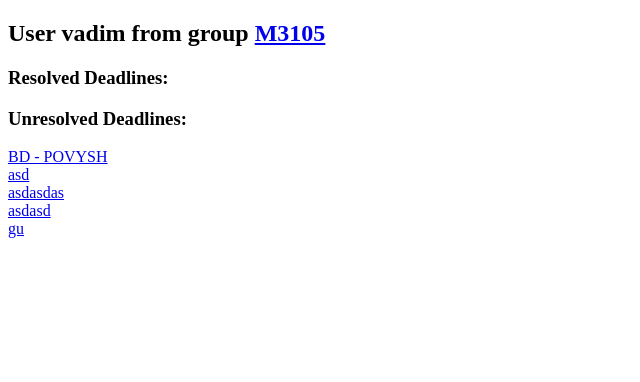
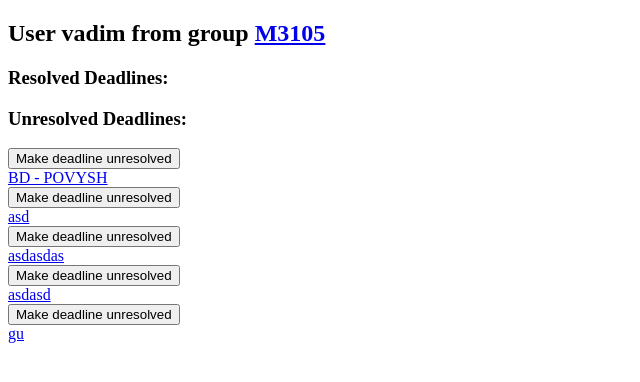
Before and after one commit to DebDoDab/StudNotes, a Django app: page /user/1/ in a window 1280 px wide. Shown: the top 382 px of the page, without its empty margins (0-640 px from the left). Run offline with Django 3.2, Linux system fonts and the light colour scheme; data comes from the database, SQL or seed files in the repository; both versions use the stored data as it was after the commit; parts of the project's set-up code (start-up, migrations or seed data) failed here and were passed over.

Commit message:
You can now switch deadline status!

```diff
--- a/Homework/urls.py
+++ b/Homework/urls.py
@@ -7,6 +7,7 @@ urlpatterns = [
     path('', views.index, name='index'),
     path('deadline/<int:deadlineId>/', views.deadlineDetails, name='deadline'),
     path('user/<int:userId>/', views.userDetails, name='user'),
+    path('user/<int:userId>/change_deadline_status/', views.changeDeadlineStatus, name='changedeadlinestatus'),
     path('group/<int:groupId>/', views.groupDetails, name='group'),
     path('group/<int:groupId>/add_deadline/', views.addDeadline, name='adddeadline'),
     path('signup/', views.signuppage, name='signuppage'),
--- a/Homework/views.py
+++ b/Homework/views.py
@@ -38,7 +38,7 @@ def userDetails(request, userId):
     unresolvedDeadlineList = [x.deadlineId for x in UnresolvedDeadline.objects.filter(userId_id=user.id)]
     resolvedDeadlineList = [x for x in deadlineList if x not in unresolvedDeadlineList]
     context = {
-        'userName': str(user),
+        'user': user,
         'group': user.groupId,
         'resolvedDeadlineList': resolvedDeadlineList,
         'unresolvedDeadlineList': unresolvedDeadlineList,
@@ -62,3 +62,14 @@ def addDeadline(request, groupId):
     deadline.unresolved()
 
     return HttpResponseRedirect(reverse('homework:group', args=(group.id,)))
+
+
+def changeDeadlineStatus(request, userId):
+    deadlineId = request.POST['deadline']
+    if UnresolvedDeadline.objects.filter(deadlineId_id=deadlineId, userId_id=userId):
+        ud = UnresolvedDeadline.objects.get(deadlineId_id=deadlineId, userId_id=userId)
+        ud.delete()
+    else:
+        ud = UnresolvedDeadline.objects.create(deadlineId_id=deadlineId, userId_id=userId)
+
+    return HttpResponseRedirect(reverse('homework:user', args=(userId,)))
--- a/templates/user.html
+++ b/templates/user.html
@@ -2,24 +2,36 @@
 <html lang="en">
 <head>
     <meta charset="UTF-8">
-    <title>User {{ userName }}</title>
+    <title>User {{ user.nickname }}</title>
 </head>
 <body>
     <h2>
-        User {{ userName }} from group <a href="{% url "homework:group" group.id %}">{{ group.name }}</a>
+        User {{ user.nickname }} from group <a href="{% url "homework:group" group.id %}">{{ group.name }}</a>
     </h2>
 
     <h3>
         Resolved Deadlines:
     </h3>
     {% for deadline in resolvedDeadlineList %}
-        <s><a href="{% url "homework:deadline" deadline.id %}">{{ deadline.body }}</a><br></s>
+        <form action="{% url 'homework:changedeadlinestatus' user.id %}" method="POST">
+            {% csrf_token %}
+            <button type="submit" name="deadline" value="{{ deadline.id }}">Make deadline unresolved</button>
+        </form>
+
+        <s><a href="{% url "homework:deadline" deadline.id %}">{{ deadline.body }}</a></s>
+
+        <br>
     {% endfor %}
 
     <h3>
         Unresolved Deadlines:
     </h3>
     {% for deadline in unresolvedDeadlineList %}
+        <form action="{% url 'homework:changedeadlinestatus' user.id %}" method="POST">
+            {% csrf_token %}
+            <button type="submit" name="deadline" value="{{ deadline.id }}">Make deadline unresolved</button>
+        </form>
+
         <a href="{% url "homework:deadline" deadline.id %}">{{ deadline.body }}</a><br>
     {% endfor %}
 </body>
```
Also changed, not shown: db.sqlite3.
